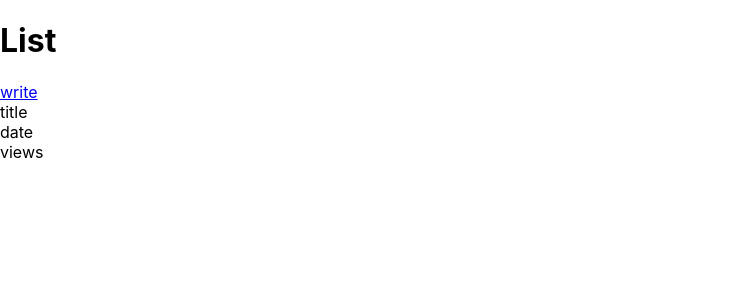
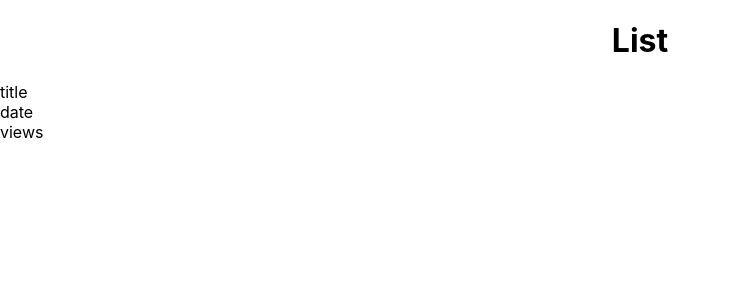
Before and after one commit to mandoo1229/NoticePage, a React (Create React App) app: page / in a window 1280 px wide. Shown: the top 300 px of the page, without its empty margins (0-731 px from the left). Built offline with nearby package versions, Linux system fonts and the light colour scheme.

Commit message:
Docs : 모든 페이지에 Write가 있어 필요한 페이지에만 있을 수 있도록 수정

```diff
--- a/src/Page/Board.js
+++ b/src/Page/Board.js
@@ -1,5 +1,5 @@
 import React, { useReducer, useRef, useEffect } from 'react';
-import { BrowserRouter, Route, Link, Routes } from 'react-router-dom';
+import { BrowserRouter, Route, Routes } from 'react-router-dom';
 import { BoardReducer, GET_LOCAL_STORAGE } from '../reducers/BoardReducer';
 import Update from './Update';
 import Detail from './Detail';
@@ -32,11 +32,8 @@ const Board = () => {
   return (
     <div className="Board">
       <BrowserRouter basename={process.env.PUBLIC_URL}>
-        <div className="menu">
+        <div className="menu" style={{ display: 'flex', justifyContent: 'center' }}>
           <h1>{menu}</h1>
-        </div>
-        <div className="btn-write">
-          <Link to="/write">write</Link>
         </div>
         <div className="wrap">
           <Routes>
```
